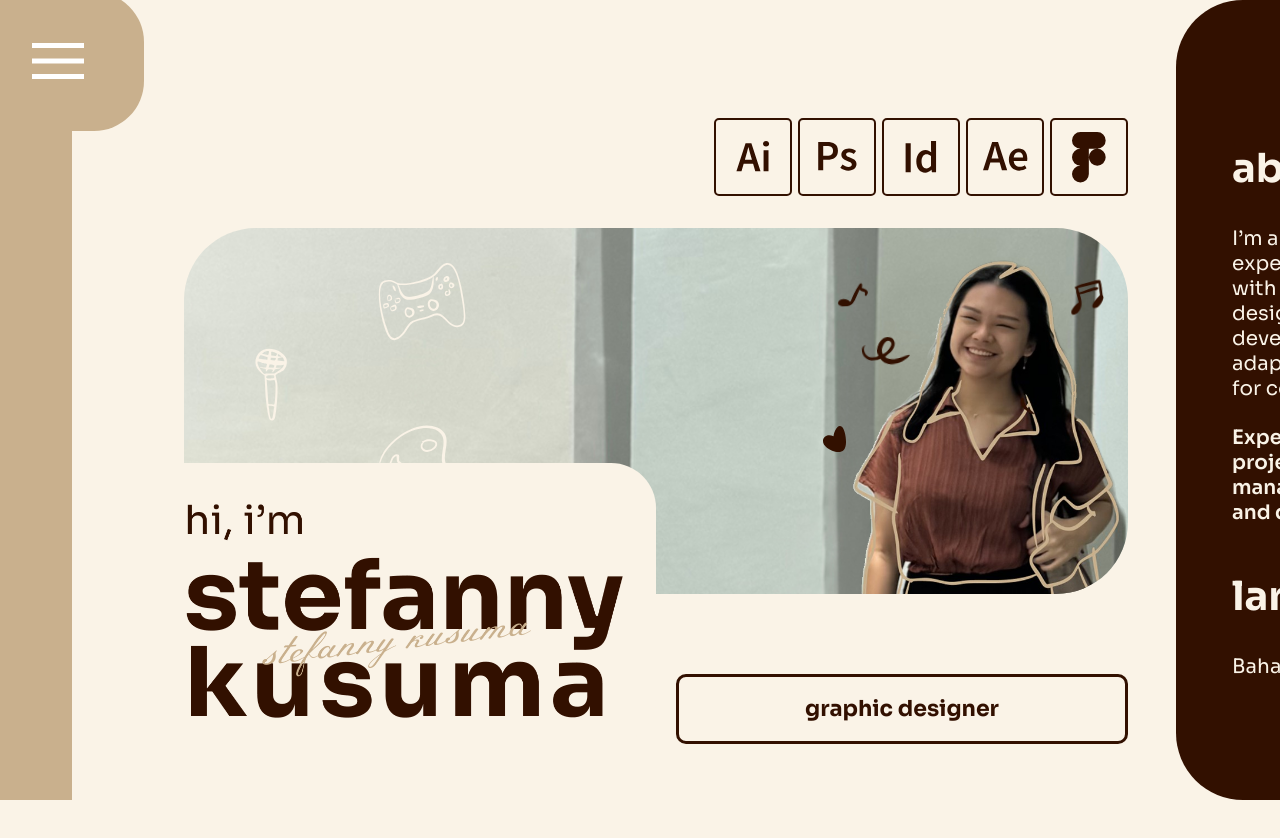
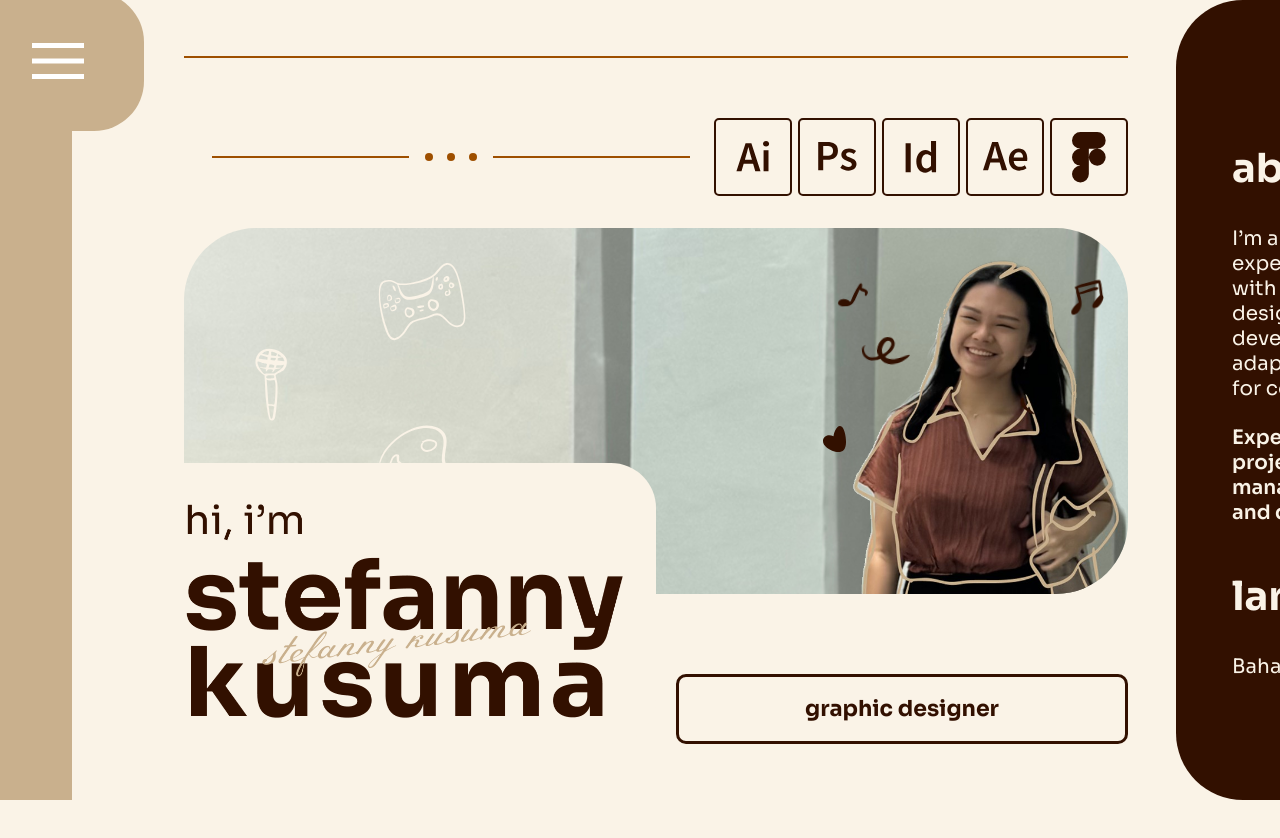
Before and after one commit to michael-tjoe/mei-resume, a Next.js app: page / in a window 1280 px wide. Shown: the top 838 px of the page. Built offline with nearby package versions, Linux system fonts and the light colour scheme; a web font is replaced by a local one.

Commit message:
feat: experiences section

```diff
--- /dev/null
+++ b/app/containers/Timeline/components/ViewWorksButton/index.tsx
@@ -0,0 +1,22 @@
+import { cn } from '@/lib/cn';
+
+interface ViewWorksButtonProps {
+  className?: string;
+}
+
+/**
+ * CTA matching Figma Component 9 (node 830:600) — 210×70, 15px radius.
+ */
+export default function ViewWorksButton({ className }: ViewWorksButtonProps) {
+  return (
+    <a
+      href="#portfolio"
+      className={cn(
+        'mx-auto mt-auto mb-[calc(64/1920*100vh)] flex h-17.5 w-52.5 shrink-0 items-center justify-center rounded-[15px] border border-brand-dark bg-brand-cream text-[22px] leading-normal font-normal text-brand-dark transition-colors duration-300 ease-in-out hover:bg-brand-dark hover:text-white active:bg-brand-dark active:text-white timeline-h-1080:mb-[calc(64/1080*100vh)]',
+        className,
+      )}
+    >
+      view works
+    </a>
+  );
+}
--- a/app/containers/Timeline/index.tsx
+++ b/app/containers/Timeline/index.tsx
@@ -1,13 +1,51 @@
+import { DesktopOnly } from '@/components/DesktopOnly';
+import Divider from '@/components/Divider';
 import SectionTitle from '@/components/SectionTitle';
 import TimelineList from './components/TimelineList';
+import ViewWorksButton from './components/ViewWorksButton';
 
 export default function Timeline() {
   return (
-    <section className="relative flex w-full flex-col px-side pt-4 desktop:h-screen desktop:w-[3175px] desktop:shrink-0">
-      <SectionTitle text="experiences" />
-      <div className="mt-4 pb-11">
-        <TimelineList />
+    <section
+      id="#experiences"
+      className="relative flex w-full flex-col px-side pt-4 desktop:@container-size/timeline desktop:h-screen desktop:w-[3175px] desktop:shrink-0 desktop:px-24 desktop:pt-14 desktop:[@media(max-height:960px)]:pt-5"
+    >
+      <DesktopOnly>
+        <Divider className="mb-5 shrink-0" color="brand-brown" variant="single-centered-circle" />
+        <Divider
+          className="mt-4 shrink-0 px-5"
+          color="brand-brown"
+          variant="three-centered-circles"
+        />
+      </DesktopOnly>
+
+      <SectionTitle
+        className="desktop:mx-auto desktop:mt-[calc(93/1920*100vh)] desktop:mb-[calc(140/1920*100vh)] desktop:timeline-h-1080:mt-[calc(93/1080*100vh)] desktop:timeline-h-1080:mb-[calc(140/1080*100vh)] desktop:[@media(max-height:960px)]:mt-[calc(93/2440*100vh)] desktop:[@media(max-height:960px)]:mb-[calc(140/2440*100vh)]"
+        text="experiences"
+      />
+
+      <div className="desktop:my-auto">
+        <div className="mt-4 pb-11 desktop:pb-0">
+          <TimelineList />
+        </div>
       </div>
+      <DesktopOnly>
+        <ViewWorksButton />
+      </DesktopOnly>
+      <DesktopOnly>
+        <div className="mt-auto">
+          <Divider
+            className="mb-5 shrink-0 px-5"
+            color="brand-brown"
+            variant="three-centered-circles"
+          />
+          <Divider
+            className="mb-14 shrink-0 [@media(max-height:960px)]:mb-5"
+            color="brand-brown"
+            variant="single-centered-circle"
+          />
+        </div>
+      </DesktopOnly>
     </section>
   );
 }
--- a/app/globals.css
+++ b/app/globals.css
@@ -66,6 +66,12 @@
   --animate-flower-scale: flower-scale 600ms ease-in-out infinite;
 }
 
+/* Short timeline (≤960px): use 2440 design proportion for spacing. */
+@custom-variant timeline-h-960 (@container timeline (max-height: 960px));
+
+/* Tall timeline (≥1080 design + pt-14/56px): use 1080 design proportion for spacing. */
+@custom-variant timeline-h-1080 (@container timeline (min-height: 1136px));
+
 @keyframes flower-scale {
   0%,
   100% {
@@ -99,6 +105,9 @@
 
     --text-portofolio-body: 20px;
     --text-portofolio-body--line-height: 25px;
+
+    --text-portofolio-subtitle: 32px;
+    --text-portofolio-subtitle--line-height: 40px;
   }
 }
 
--- a/components/Divider/index.tsx
+++ b/components/Divider/index.tsx
@@ -1,15 +1,213 @@
+import { cn } from '@/lib/cn'
+import singleCenteredCircleOrnament from './assets/single-centered-circle.svg'
+
+type DividerColor = 'brand-dark' | 'brand-tan' | 'brand-brown' | 'brand-gray'
+type DividerVariant =
+  | 'line'
+  | 'circles'
+  | 'single-centered-circle'
+  | 'three-centered-circles'
+type DividerOrientation = 'horizontal' | 'vertical'
+
 interface DividerProps {
   className?: string
-  orientation?: 'horizontal' | 'vertical'
-  color?: 'brand-dark' | 'brand-tan' | 'brand-brown' | 'brand-gray'
-  variant?: 'line' | 'circles'
+  orientation?: DividerOrientation
+  color?: DividerColor
+  variant?: DividerVariant
 }
 
-const colorMap = {
-  'brand-dark': 'var(--color-brand-dark)',
-  'brand-tan': 'var(--color-brand-tan)',
-  'brand-brown': 'var(--color-brand-brown)',
-  'brand-gray': 'var(--color-brand-gray)',
+/** Prefer theme classes over inline style writes (js-batch-dom-css). */
+const COLOR_CLASS: Record<DividerColor, string> = {
+  'brand-dark': 'bg-brand-dark',
+  'brand-tan': 'bg-brand-tan',
+  'brand-brown': 'bg-brand-brown',
+  'brand-gray': 'bg-brand-gray',
+}
+
+/** Hoisted mask styles — stable object identity (rendering-hoist-jsx). */
+const ORNAMENT_MASK_STYLE = {
+  maskImage: `url(${singleCenteredCircleOrnament})`,
+  maskSize: 'contain',
+  maskRepeat: 'no-repeat',
+  maskPosition: 'center',
+  WebkitMaskImage: `url(${singleCenteredCircleOrnament})`,
+  WebkitMaskSize: 'contain',
+  WebkitMaskRepeat: 'no-repeat',
+  WebkitMaskPosition: 'center',
+} as const
+
+interface ColoredDividerProps {
+  className?: string
+  colorClass: string
+}
+
+/** Module-level child (rerender-no-inline-components). */
+function DividerDot({
+  colorClass,
+  className,
+}: {
+  colorClass: string
+  className?: string
+}) {
+  return (
+    <span className={cn('size-2 shrink-0 rounded-full', colorClass, className)} />
+  )
+}
+
+/** Module-level child — organic Figma blob via CSS mask. */
+function DividerOrnament({ colorClass }: { colorClass: string }) {
+  return (
+    <span
+      className={cn('size-2.75 shrink-0', colorClass)}
+      style={ORNAMENT_MASK_STYLE}
+    />
+  )
+}
+
+/** Module-level child — three organic ornaments (rerender-no-inline-components). */
+function ThreeCirclesOrnament({
+  colorClass,
+  className,
+  gapClassName = 'gap-10',
+}: {
+  colorClass: string
+  className?: string
+  /** Center trio uses ~40px; side trios in Figma are tighter (~14px). */
+  gapClassName?: string
+}) {
+  return (
+    <div className={cn('flex shrink-0 items-center', gapClassName, className)}>
+      <DividerOrnament colorClass={colorClass} />
+      <DividerOrnament colorClass={colorClass} />
+      <DividerOrnament colorClass={colorClass} />
+    </div>
+  )
+}
+
+/**
+ * Side wing from Figma Group 679: short line (465) | trio | long line (814).
+ * `reverse` mirrors for the right wing.
+ */
+function ThreeCirclesWing({
+  colorClass,
+  reverse = false,
+}: {
+  colorClass: string
+  reverse?: boolean
+}) {
+  const shortLine = (
+    <div className={cn('h-0.5 min-w-0 flex-465', colorClass)} />
+  )
+  const longLine = (
+    <div className={cn('h-0.5 min-w-0 flex-814', colorClass)} />
+  )
+  const ornaments = (
+    <ThreeCirclesOrnament
+      colorClass={colorClass}
+      className="mx-6"
+      gapClassName="gap-3.5"
+    />
+  )
+
+  return (
+    <div className="flex min-w-0 flex-1 items-center">
+      {reverse ? (
+        <>
+          {longLine}
+          {ornaments}
+          {shortLine}
+        </>
+      ) : (
+        <>
+          {shortLine}
+          {ornaments}
+          {longLine}
+        </>
+      )}
+    </div>
+  )
+}
+
+/** Module-level child (rerender-no-inline-components). */
+function CirclesOrnament({ colorClass }: { colorClass: string }) {
+  return (
+    <div className="absolute top-1/2 left-1/2 flex -translate-1/2 flex-row items-center">
+      <div className="flex items-center justify-center bg-brand-cream px-4">
+        <DividerDot colorClass={colorClass} className="mr-3.5" />
+        <DividerDot colorClass={colorClass} className="mr-3.5" />
+        <DividerDot colorClass={colorClass} />
+      </div>
+    </div>
+  )
+}
+
+/** Module-level variant (rerender-no-inline-components). */
+function LineDivider({
+  className,
+  colorClass,
+  orientation,
+}: ColoredDividerProps & { orientation: DividerOrientation }) {
+  return (
+    <div
+      className={cn(
+        orientation === 'horizontal' ? 'h-0.5 w-full' : 'h-full w-px',
+        colorClass,
+        className,
+      )}
+      aria-hidden="true"
+    />
+  )
+}
+
+/** Module-level variant (rerender-no-inline-components). */
+function CirclesDivider({ className, colorClass }: ColoredDividerProps) {
+  return (
+    <div
+      className={cn('relative h-0.5 w-full', colorClass, className)}
+      aria-hidden="true"
+    >
+      <CirclesOrnament colorClass={colorClass} />
+    </div>
+  )
+}
+
+/** Module-level variant (rerender-no-inline-components). */
+function SingleCenteredCircleDivider({
+  className,
+  colorClass,
+}: ColoredDividerProps) {
+  return (
+    <div
+      className={cn('flex h-2.75 w-full items-center', className)}
+      aria-hidden="true"
+    >
+      <div className={cn('h-0.5 min-w-0 flex-1', colorClass)} />
+      <div className="mx-10 flex shrink-0 items-center">
+        <DividerOrnament colorClass={colorClass} />
+      </div>
+      <div className={cn('h-0.5 min-w-0 flex-1', colorClass)} />
+    </div>
+  )
+}
+
+/**
+ * Figma Group 679: left wing + center trio + right wing
+ * (rerender-no-inline-components).
+ */
+function ThreeCenteredCirclesDivider({
+  className,
+  colorClass,
+}: ColoredDividerProps) {
+  return (
+    <div
+      className={cn('flex h-2.75 w-full items-center', className)}
+      aria-hidden="true"
+    >
+      <ThreeCirclesWing colorClass={colorClass} />
+      <ThreeCirclesOrnament colorClass={colorClass} className="mx-8" />
+      <ThreeCirclesWing colorClass={colorClass} reverse />
+    </div>
+  )
 }
 
 function Divider({
@@ -18,55 +216,31 @@ function Divider({
   color = 'brand-dark',
   variant = 'line',
 }: DividerProps) {
-  const bgColor = colorMap[color]
-  const sizeClass =
-    orientation === 'horizontal' ? 'w-full h-[2px]' : 'h-full w-px'
-  const baseClass = sizeClass
-  const combinedClass = className ? `${baseClass} ${className}` : baseClass
-  const showCircles = variant === 'circles' && orientation === 'horizontal'
+  const colorClass = COLOR_CLASS[color]
+
+  // Early exit by variant (js-early-exit). Ornament variants are horizontal-only.
+  if (variant === 'single-centered-circle' && orientation === 'horizontal') {
+    return (
+      <SingleCenteredCircleDivider className={className} colorClass={colorClass} />
+    )
+  }
+
+  if (variant === 'three-centered-circles' && orientation === 'horizontal') {
+    return (
+      <ThreeCenteredCirclesDivider className={className} colorClass={colorClass} />
+    )
+  }
+
+  if (variant === 'circles' && orientation === 'horizontal') {
+    return <CirclesDivider className={className} colorClass={colorClass} />
+  }
 
   return (
-    <div
-      className={combinedClass}
-      style={{
-        background: bgColor,
-        ...(showCircles && { position: 'relative' as const }),
-      }}
-      aria-hidden="true"
-    >
-      {showCircles && (
-        <div className="absolute top-1/2 left-1/2 flex -translate-x-1/2 -translate-y-1/2 flex-row items-center">
-          <div className="bg-brand-cream flex items-center justify-center px-4">
-            <span
-              className="shrink-0 rounded-full"
-              style={{
-                width: 8,
-                height: 8,
-                background: bgColor,
-                marginRight: 14,
-              }}
-            />
-            <span
-              className="shrink-0 rounded-full"
-              style={{
-                width: 8,
-                height: 8,
-                background: bgColor,
-                marginRight: 14,
-              }}
-            />
-            <span
-              className="shrink-0 rounded-full"
-              style={{
-                width: 8,
-                height: 8,
-                background: bgColor,
-              }}
-            />
-          </div>
-        </div>
-      )}
-    </div>
+    <LineDivider
+      className={className}
+      colorClass={colorClass}
+      orientation={orientation}
+    />
   )
 }
 
```
Also changed, not shown: app/containers/Timeline/components/TimelineList/index.tsx (+18 -6 lines), components/Divider/assets/single-centered-circle.svg (added).
